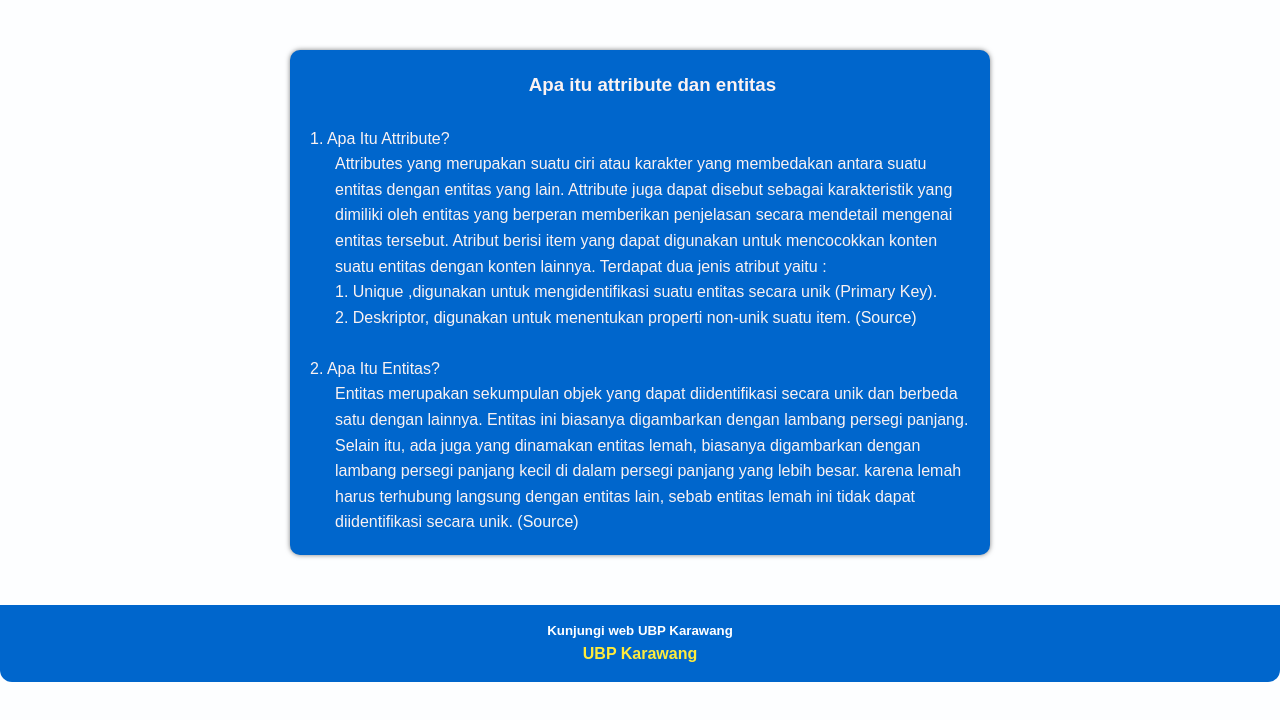
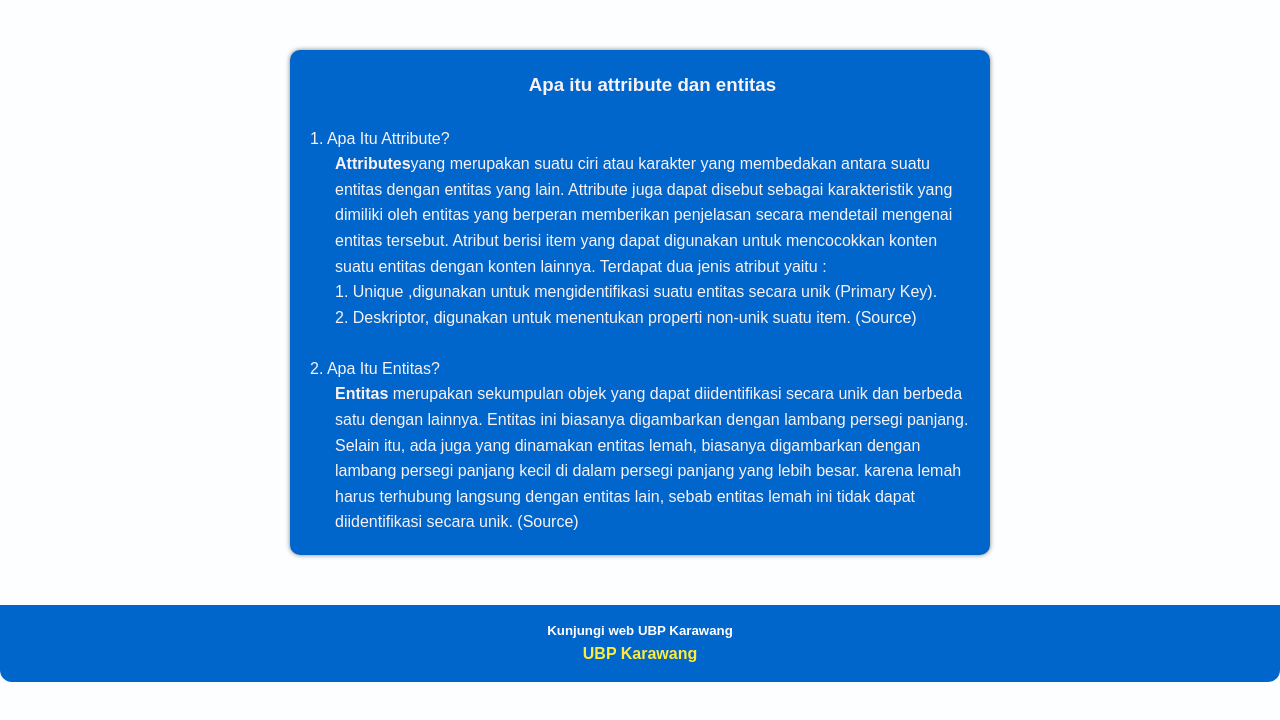
Before and after one commit to IRFAN-XCode/web-basis-data, a plain HTML site: page post6.html in a window 1280 px wide. Drawn offline with Linux system fonts and the light colour scheme.

Commit message:
Edit post 6

```diff
--- a/post6.html
+++ b/post6.html
@@ -10,14 +10,14 @@
     <div class="content-baru">
         <h3>Apa itu attribute dan entitas</h3>
             <br>1. Apa Itu Attribute?
-            <p>Attributes yang merupakan suatu ciri atau karakter yang membedakan antara suatu entitas dengan entitas yang lain. Attribute juga dapat disebut sebagai karakteristik
+            <p><strong>Attributes</strong>yang merupakan suatu ciri atau karakter yang membedakan antara suatu entitas dengan entitas yang lain. Attribute juga dapat disebut sebagai karakteristik
                 yang dimiliki oleh entitas yang berperan memberikan penjelasan secara mendetail mengenai entitas tersebut. Atribut berisi item yang dapat digunakan untuk mencocokkan
                 konten suatu entitas dengan konten lainnya. Terdapat dua jenis atribut yaitu :
                 <br>1. Unique ,digunakan untuk mengidentifikasi suatu entitas secara unik (Primary Key).
                 <br>2. Deskriptor, digunakan untuk menentukan properti non-unik suatu item. <a href="https://sis.binus.ac.id/2023/01/12/mengenal-lebih-dalam-apa-itu-entity-attributes-dan-entity-relationship/">(Source)</a>
             </p>
             <br>2. Apa Itu Entitas?
-            <p>Entitas merupakan sekumpulan objek yang dapat diidentifikasi secara unik dan berbeda satu dengan lainnya. Entitas ini biasanya digambarkan dengan lambang persegi panjang.
+            <p><strong>Entitas</strong> merupakan sekumpulan objek yang dapat diidentifikasi secara unik dan berbeda satu dengan lainnya. Entitas ini biasanya digambarkan dengan lambang persegi panjang.
                 Selain itu, ada juga yang dinamakan entitas lemah, biasanya digambarkan dengan lambang persegi panjang kecil di dalam persegi panjang yang lebih besar.
                 karena lemah harus terhubung langsung dengan entitas lain, sebab entitas lemah ini tidak dapat diidentifikasi secara unik. <a href="https://www.dicoding.com/blog/memahami-erd/">(Source)</a>
             </p>
```
